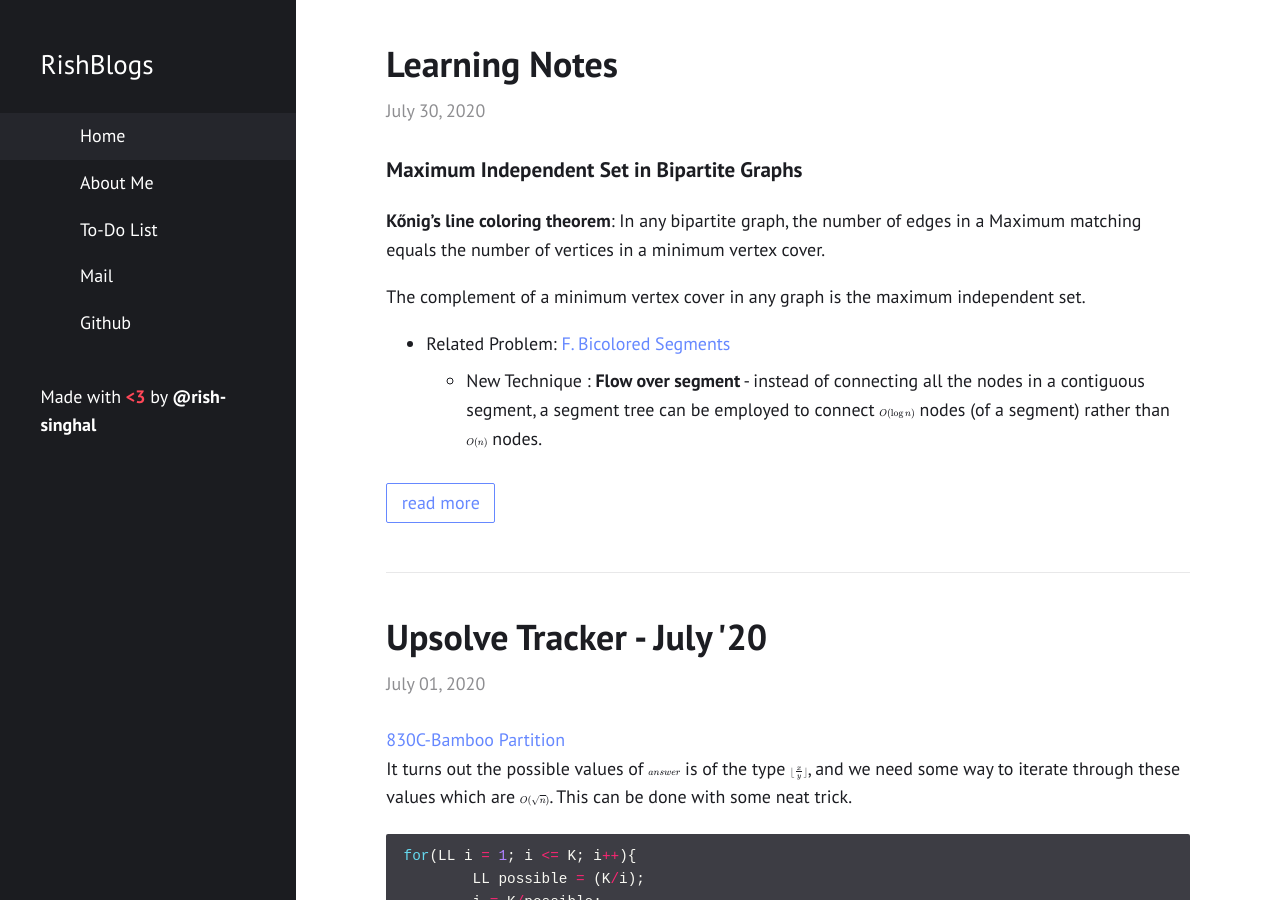
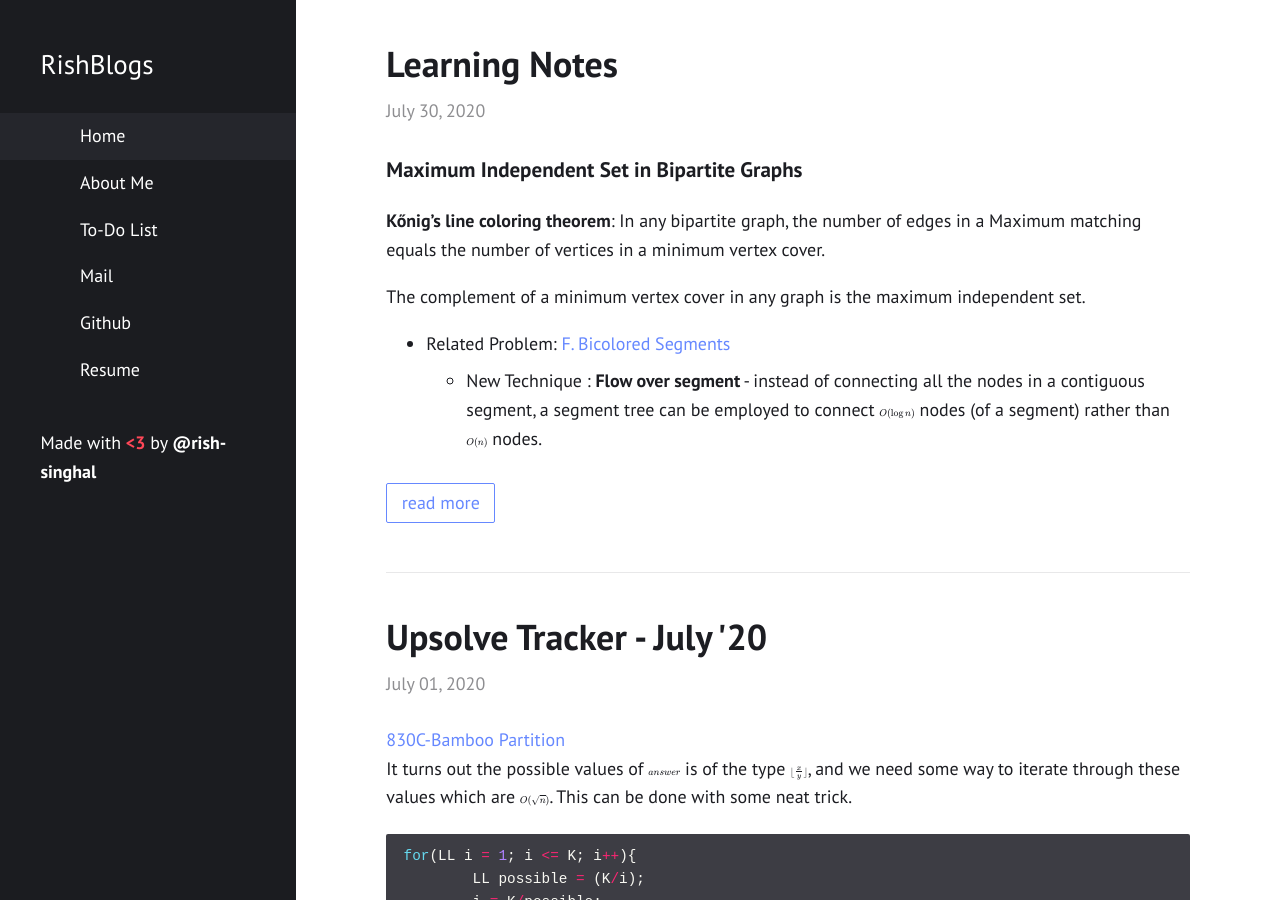
Before and after one commit to rish-singhal/blogs, a Jekyll site: the page built from index.html, in a window 1280 px wide and 900 px high. Built offline with Jekyll 4.4.1, drawn with Linux system fonts in a browser that asks for light colours; formulas are drawn with MathJax 3.

Commit message:
added new icons

```diff
--- a/_config.yml
+++ b/_config.yml
@@ -31,6 +31,7 @@ navigation:
 external:                    # see http://fontawesome.com/icons
  - {title: Mail, icon: envelope, url: "mailto:rishabh.singhal@research.iiit.ac.in"}
  - {title: Github, icon: github, url: "https://github.com/rish-singhal"}
+ - {title: Resume, icon: file, url: "_data/resume.pdf"}
 #  - {title: Subscribe, icon: rss, url: "/feed.xml"}
 
 # comments:
```
Also changed, not shown: 1 other file.
